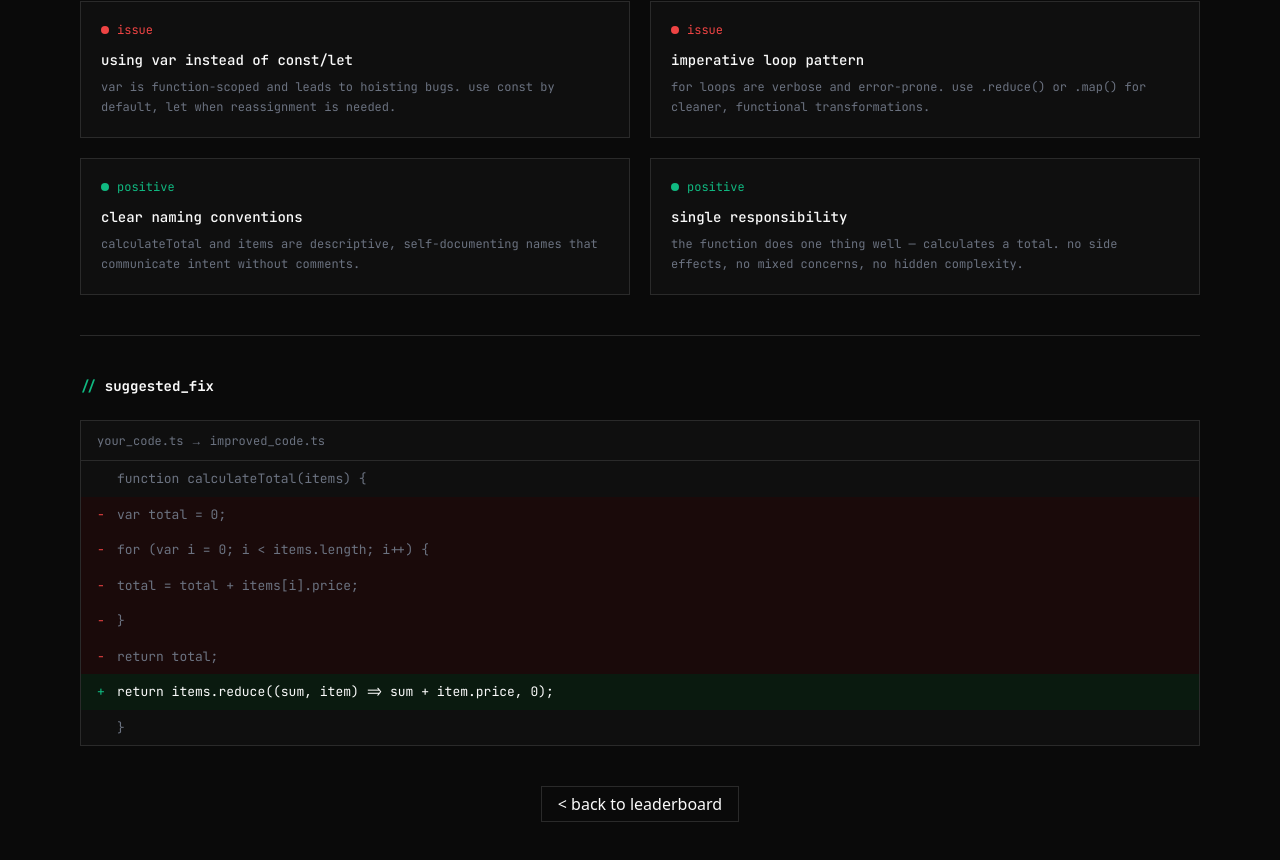
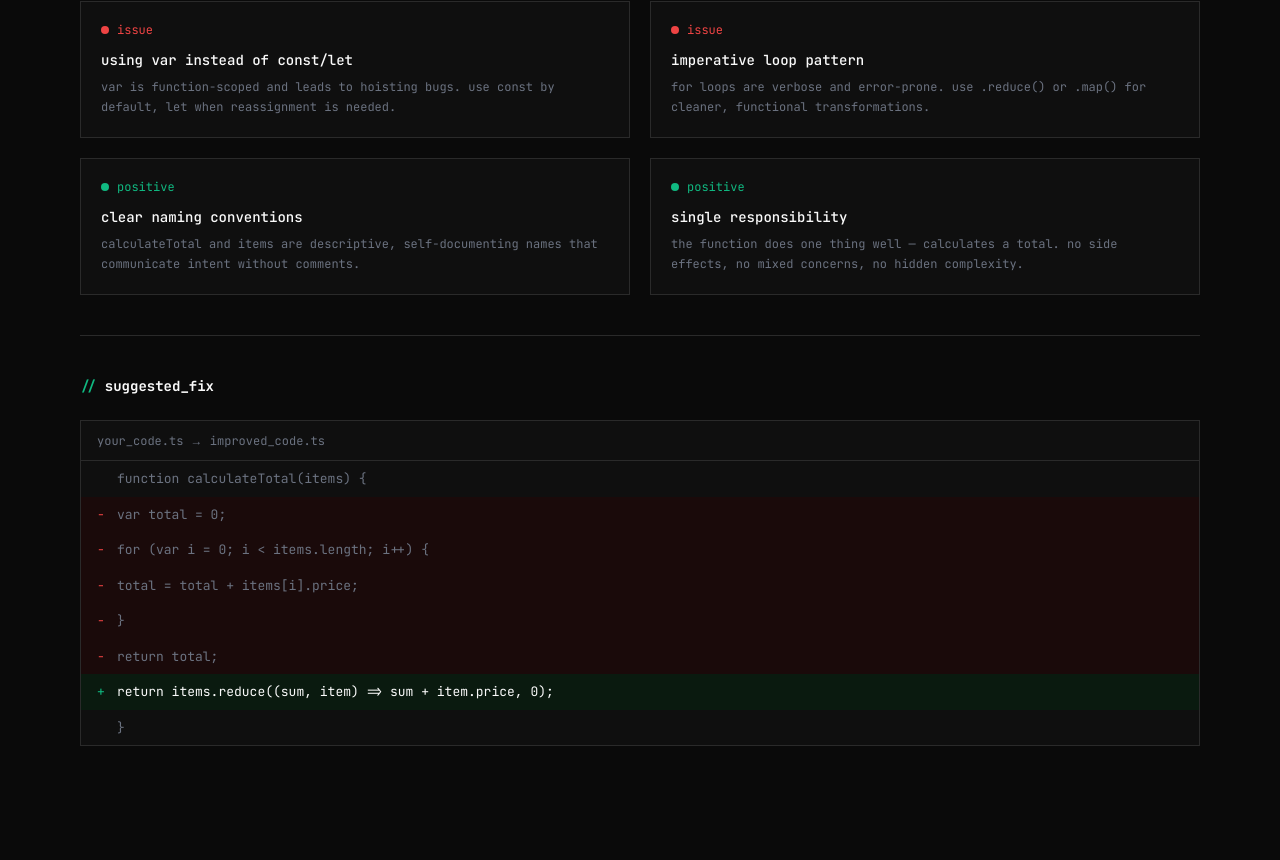
Before and after one commit to wjuniori/devroast, a Next.js app: page /roast/1 in a window 1280 px wide. Shown: the part 947-1807 px from the top of the page. After the commit the page ends 1733 px from the top, so only its background shows below. Built offline with nearby package versions, Linux system fonts and the light colour scheme.

Commit message:
feat: remove back to leaderboard button from roast result page

```diff
--- a/src/app/roast/[id]/page.tsx
+++ b/src/app/roast/[id]/page.tsx
@@ -1,5 +1,3 @@
-import Link from "next/link";
-
 import { Button, Card, CodeBlockRoot } from "@/components/ui";
 import { DiffLine } from "@/components/ui/diff-line";
 
@@ -259,14 +257,6 @@ export default async function RoastResultPage({
             </div>
           </Card>
         </section>
-
-        <div className="flex justify-center">
-          <Link href="/leaderboard">
-            <Button variant="outline" size="sm" className="h-9 px-4">
-              &lt; back to leaderboard
-            </Button>
-          </Link>
-        </div>
       </div>
     </main>
   );
```
